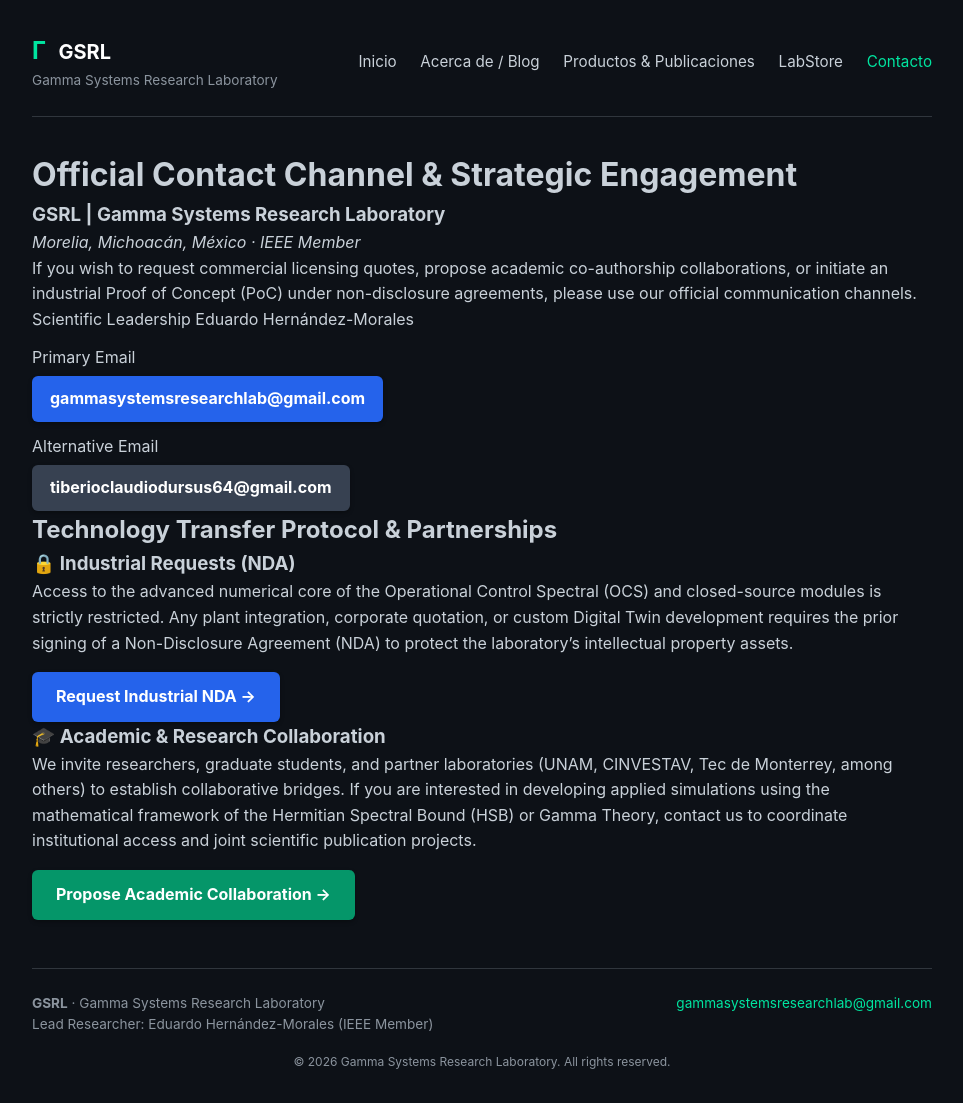
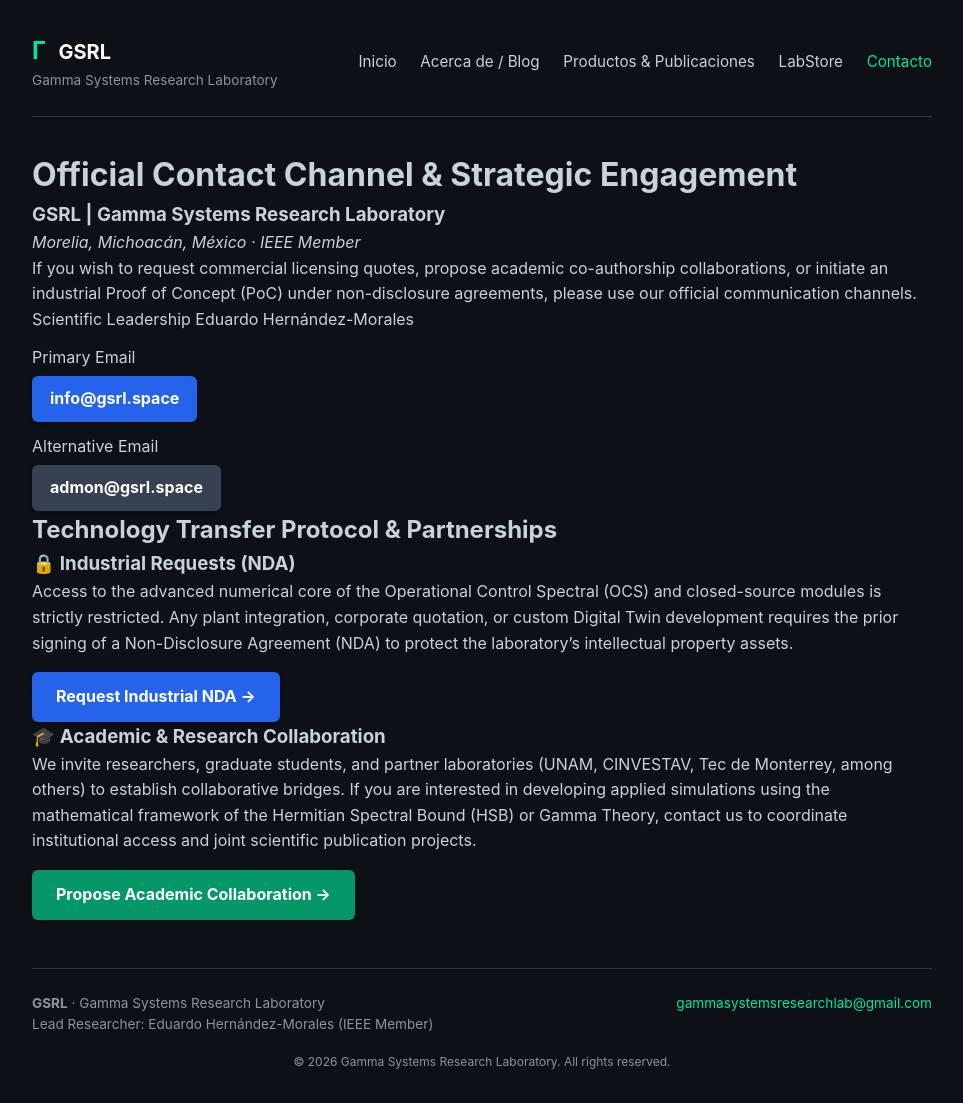
Before and after one commit to eduardohernandezmoralesa01-winsa/eduardohernandezmoralesa01-winsa, a Jekyll site: the page built from contacto.md, in a window 1280 px wide. Shown: the whole page, without its empty margins (158-1121 px from the left). Built offline with Jekyll 4.4.1, drawn with Linux system fonts in a browser that asks for light colours.

Commit message:
Actualizar contacto.md

```diff
--- a/contacto.md
+++ b/contacto.md
@@ -20,16 +20,16 @@ If you wish to request commercial licensing quotes, propose academic co-authorsh
   <div class="contact-item" style="margin-top: 12px;">
     <span class="contact-label">Primary Email</span>
     <p style="margin-top: 6px;">
-      <a href="mailto:gammasystemsresearchlab@gmail.com" class="buy-btn" style="color: #ffffff !important; background-color: #2563eb; padding: 10px 18px; border-radius: 6px; text-decoration: none; display: inline-block; font-weight: bold; box-shadow: 0 2px 4px rgba(0,0,0,0.3);">
-        gammasystemsresearchlab@gmail.com
+      <a href="mailto:info@gsrl.space" class="buy-btn" style="color: #ffffff !important; background-color: #2563eb; padding: 10px 18px; border-radius: 6px; text-decoration: none; display: inline-block; font-weight: bold; box-shadow: 0 2px 4px rgba(0,0,0,0.3);">
+        info@gsrl.space
       </a>
     </p>
   </div>
   <div class="contact-item" style="margin-top: 12px;">
     <span class="contact-label">Alternative Email</span>
     <p style="margin-top: 6px;">
-      <a href="mailto:tiberioclaudiodursus64@gmail.com" class="buy-btn" style="color: #ffffff !important; background-color: #374151; padding: 10px 18px; border-radius: 6px; text-decoration: none; display: inline-block; font-weight: bold; box-shadow: 0 2px 4px rgba(0,0,0,0.3);">
-        tiberioclaudiodursus64@gmail.com
+      <a href="mailto:admon@gsrl.space" class="buy-btn" style="color: #ffffff !important; background-color: #374151; padding: 10px 18px; border-radius: 6px; text-decoration: none; display: inline-block; font-weight: bold; box-shadow: 0 2px 4px rgba(0,0,0,0.3);">
+        admon@gsrl.space
       </a>
     </p>
   </div>
@@ -42,7 +42,7 @@ If you wish to request commercial licensing quotes, propose academic co-authorsh
 Access to the advanced numerical core of the Operational Control Spectral (OCS) and closed-source modules is strictly restricted. Any plant integration, corporate quotation, or custom Digital Twin development requires the prior signing of a Non-Disclosure Agreement (NDA) to protect the laboratory's intellectual property assets.
 
 <p style="margin-top: 16px;">
-  <a href="mailto:gammasystemsresearchlab@gmail.com?subject=NDA%20%26%20Industrial%20Request%20-%20GSRL" class="buy-btn" style="color: #ffffff !important; background-color: #2563eb; padding: 12px 24px; border-radius: 6px; text-decoration: none; display: inline-block; font-weight: bold; box-shadow: 0 2px 4px rgba(0,0,0,0.3);">
+  <a href="mailto:info@gsrl.space?subject=NDA%20%26%20Industrial%20Request%20-%20GSRL" class="buy-btn" style="color: #ffffff !important; background-color: #2563eb; padding: 12px 24px; border-radius: 6px; text-decoration: none; display: inline-block; font-weight: bold; box-shadow: 0 2px 4px rgba(0,0,0,0.3);">
     Request Industrial NDA &rarr;
   </a>
 </p>
```
